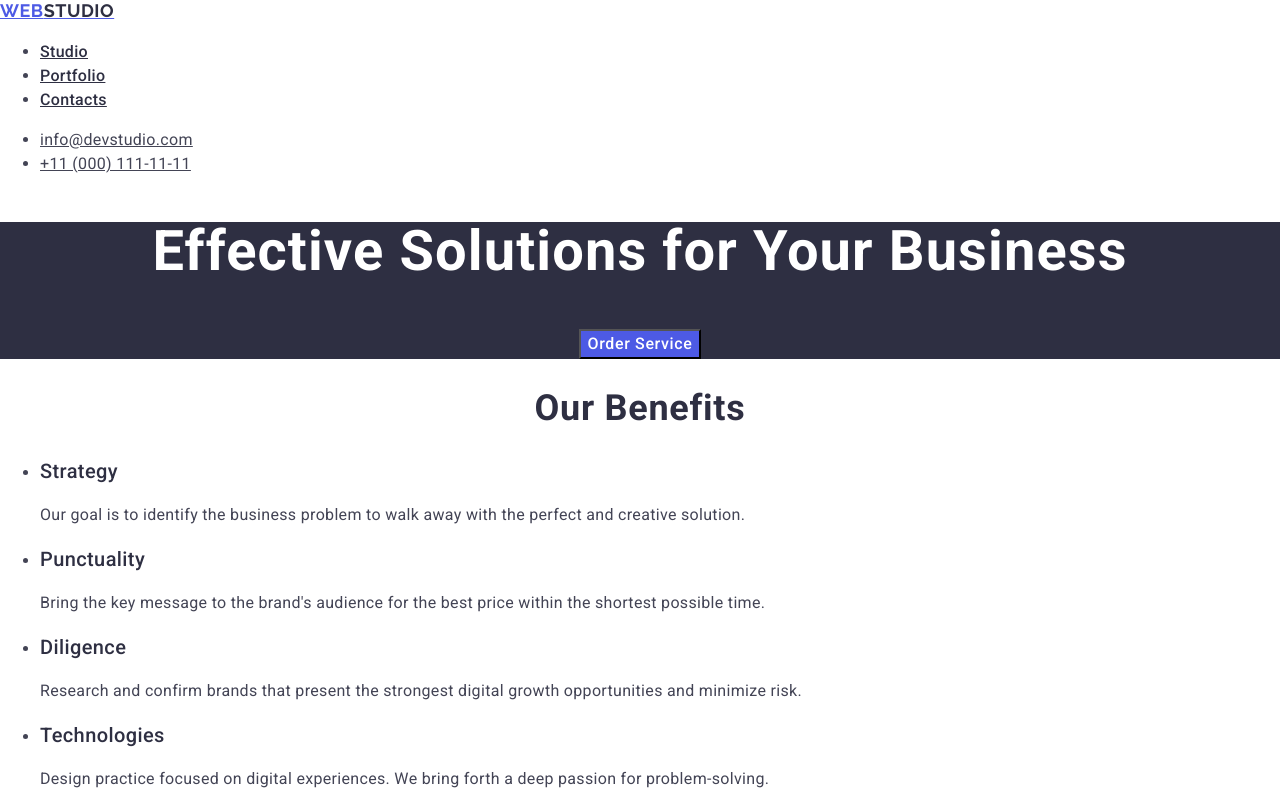
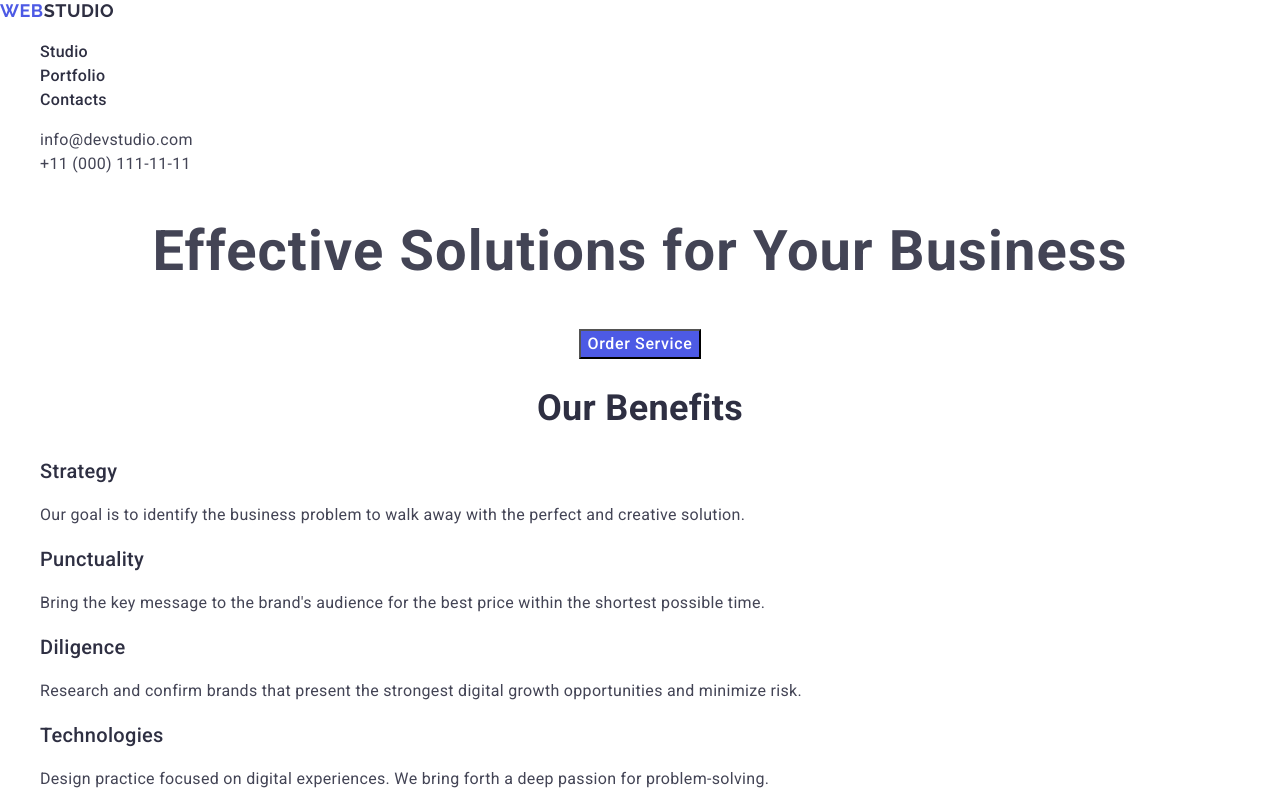
Before and after one commit to ViktorHarasymiv/goit-markup-hw-02, a plain HTML site: page index.html in a window 1280 px wide. Shown: the top 800 px of the page. Drawn offline with nearby package versions, Linux system fonts and the light colour scheme.

Commit message:
correctio commit

```diff
--- a/css/styles.css
+++ b/css/styles.css
@@ -1,5 +1,4 @@
 /*  R O O T  S T Y L E  */
-
 :root {
     --iris: #4d5ae5;
     --ocean: #404bbf;
@@ -18,6 +17,13 @@
     --second-family: "Raleway", sans-serif
 }
 
+ul {
+    list-style: none;
+}
+
+a {
+    text-decoration: none;
+}
 
 /*  P R O J E C T  S T Y L E  */
 
@@ -41,14 +47,6 @@ footer {
     color: var(--cloud);
 }
 
-.general_title {
-    font-weight: 700;
-    font-size: 56px;
-    letter-spacing: 0.02em;
-    line-height: 107%;
-    color: var(--white);
-}
-
 h2 {
     font-weight: 700;
     font-size: 36px;
@@ -66,7 +64,6 @@ h3 {
 h2,
 h3,
 a {
-    letter-spacing: 0.02em;
     color: var(--navy-blue);
 }
 
@@ -119,11 +116,17 @@ address {
 
 /*  O R D E R  S E C T I O N  */
 
-
 .order_section {
     text-align: center;
 
-    background-color: var(--navy-blue);
+    /* background-color: var(--navy-blue); */
+}
+
+.general_title {
+    font-weight: 700;
+    font-size: 56px;
+    letter-spacing: 0.02em;
+    line-height: 107%;
 }
 
 .order_section button {
@@ -133,7 +136,6 @@ address {
 .order_section button:focus {
     background: var(--ocean);
 }
-
 
 .btn {
     font-family: "Roboto", sans-serif;
@@ -151,8 +153,8 @@ address {
     background-color: #404BBF;
 }
 
+
 /*  O U R  T E A M  S E C T I O N  */
-
 
 .our_team_section {
     background: var(--cloud);
@@ -163,13 +165,13 @@ address {
 }
 
 .people_card {
-
     background: var(--white);
 }
 
 .people_work {
     font-size: 16px;
 }
+
 
 /*  P O R T F O L I O  S E C T I O N  */
 
```
